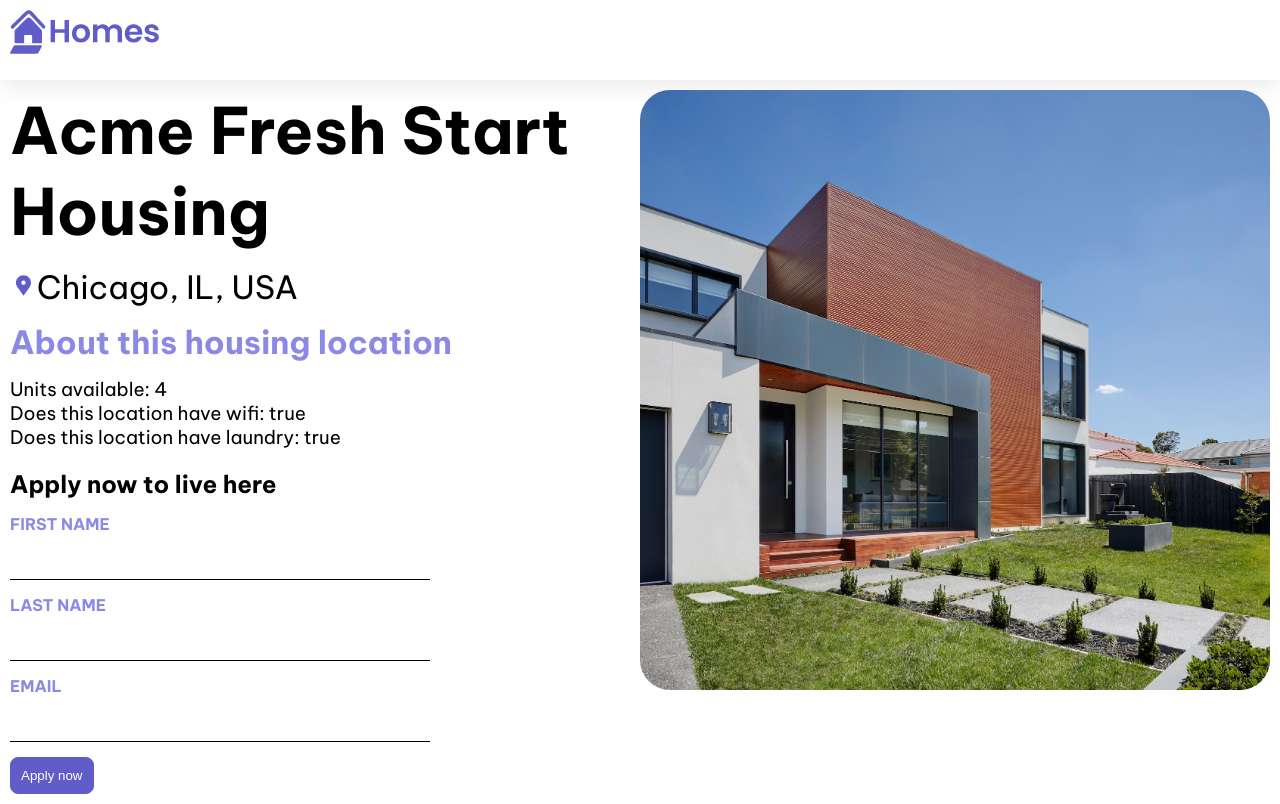
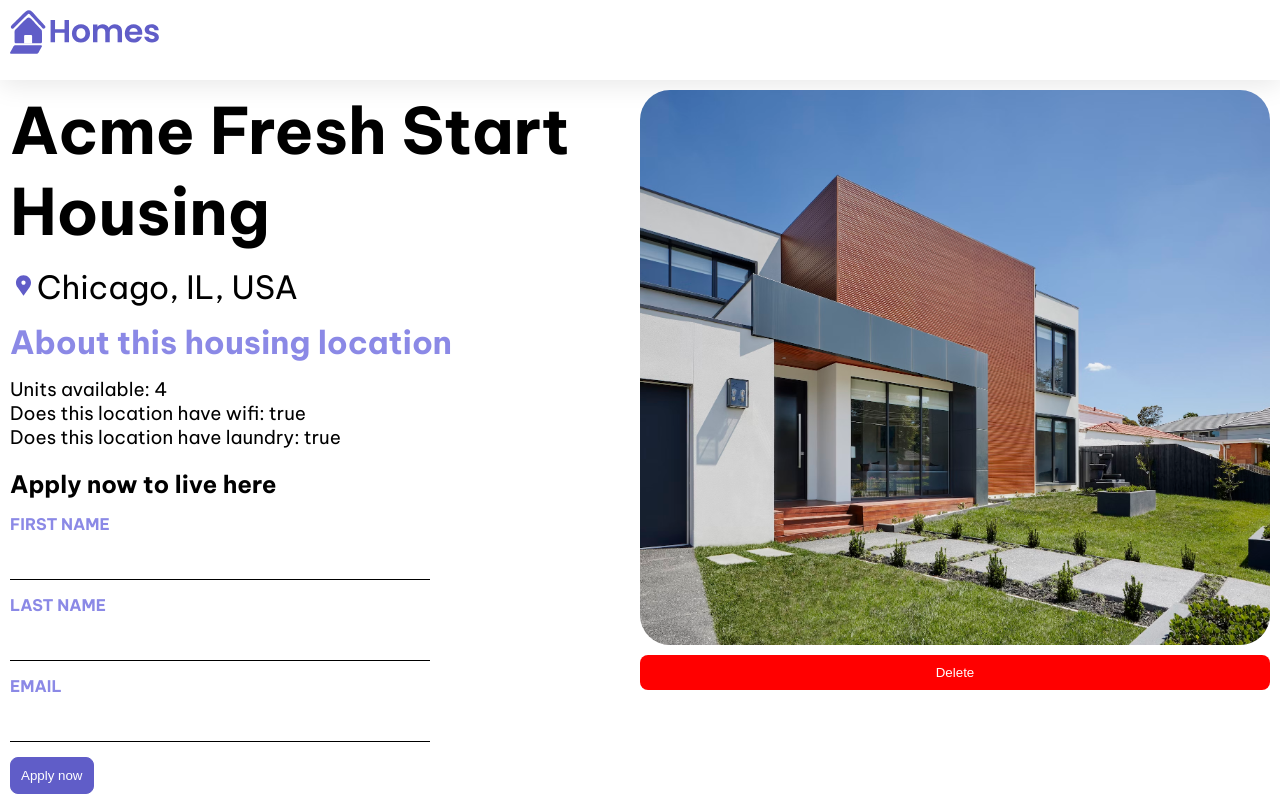
Before and after one commit to adamr7777/Angular_interview_test, an Angular app: page /details/0 in a window 1280 px wide. Built offline with nearby package versions, Linux system fonts and the light colour scheme.

Commit message:
photo container and delete btn styling

```diff
--- a/src/app/details/details.component.css
+++ b/src/app/details/details.component.css
@@ -1,9 +1,34 @@
 .listing-photo {
   height: 600px;
-  width: 50%;
+  width: 100%;
   object-fit: cover;
   border-radius: 30px;
+  /* float: right; */
+}
+
+.photo-container {
+  display: flex;
+  flex-direction:column;
+  height: 600px;
+  width: 50%;
+  /* object-fit: cover; */
+  /* border-radius: 30px; */
   float: right;
+}
+
+.delete-btn {
+  /* width: 100%; */
+  /* font-size: 16px; */
+  margin-top: 10px;
+  background-color: red;
+  border: none;
+}
+.delete-btn:hover {
+  cursor: pointer;
+}
+
+.apply-btn:hover {
+  cursor: pointer;
 }
 
 .listing-heading {
--- a/src/app/details/details.component.ts
+++ b/src/app/details/details.component.ts
@@ -13,8 +13,11 @@ import { FormControl, FormGroup, ReactiveFormsModule } from '@angular/forms';
   ],
   template: `
     <article>
-      <img class="listing-photo" [src]="housingLocation?.photo"
-        alt="Exterior photo of {{housingLocation?.name}}"/>
+      <section class="photo-container">
+        <img class="listing-photo" [src]="housingLocation?.photo"
+          alt="Exterior photo of {{housingLocation?.name}}"/>
+        <button class="delete-btn primary">Delete</button>
+      </section>
       <section class="listing-description">
         <h2 class="listing-heading">{{housingLocation?.name}}</h2>
         <!-- add the housing locations country Task 2.1-->
@@ -43,7 +46,7 @@ import { FormControl, FormGroup, ReactiveFormsModule } from '@angular/forms';
 
           <label for="email">Email</label>
           <input id="email" type="email" formControlName="email">
-          <button type="submit" class="primary">Apply now</button>
+          <button type="submit" class="primary apply-btn">Apply now</button>
         </form>
       </section>
     </article>
```
